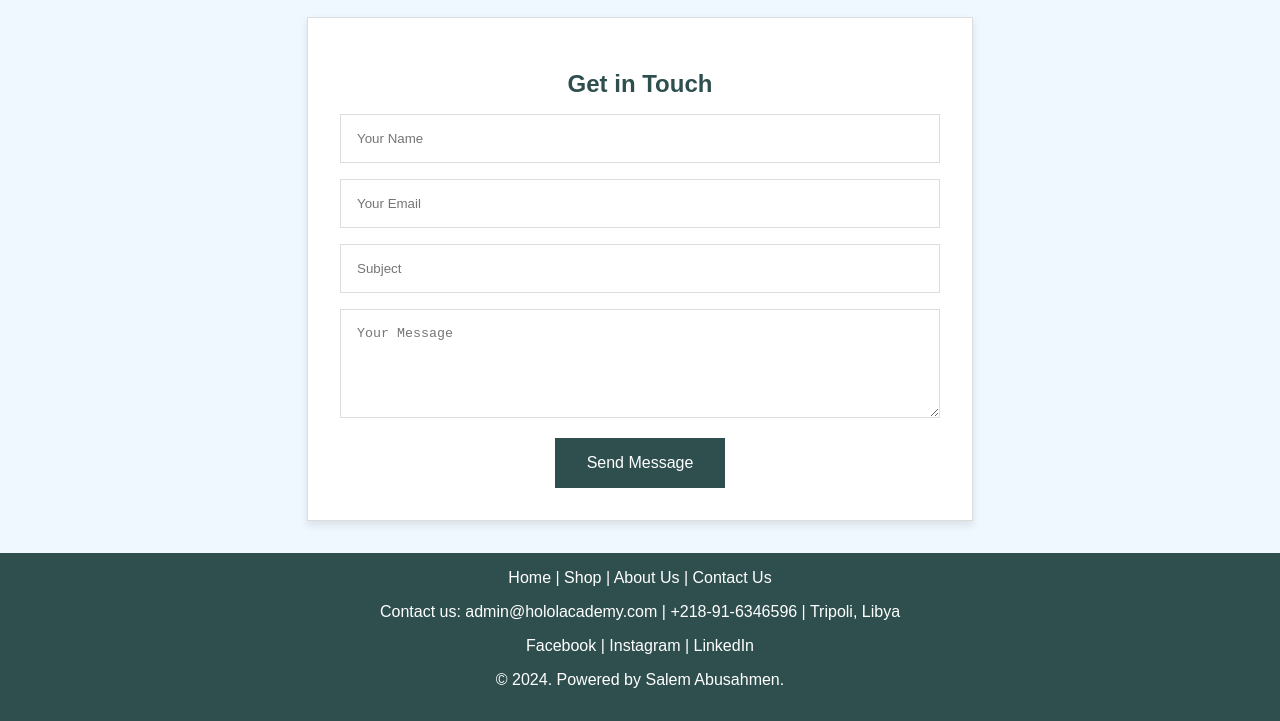
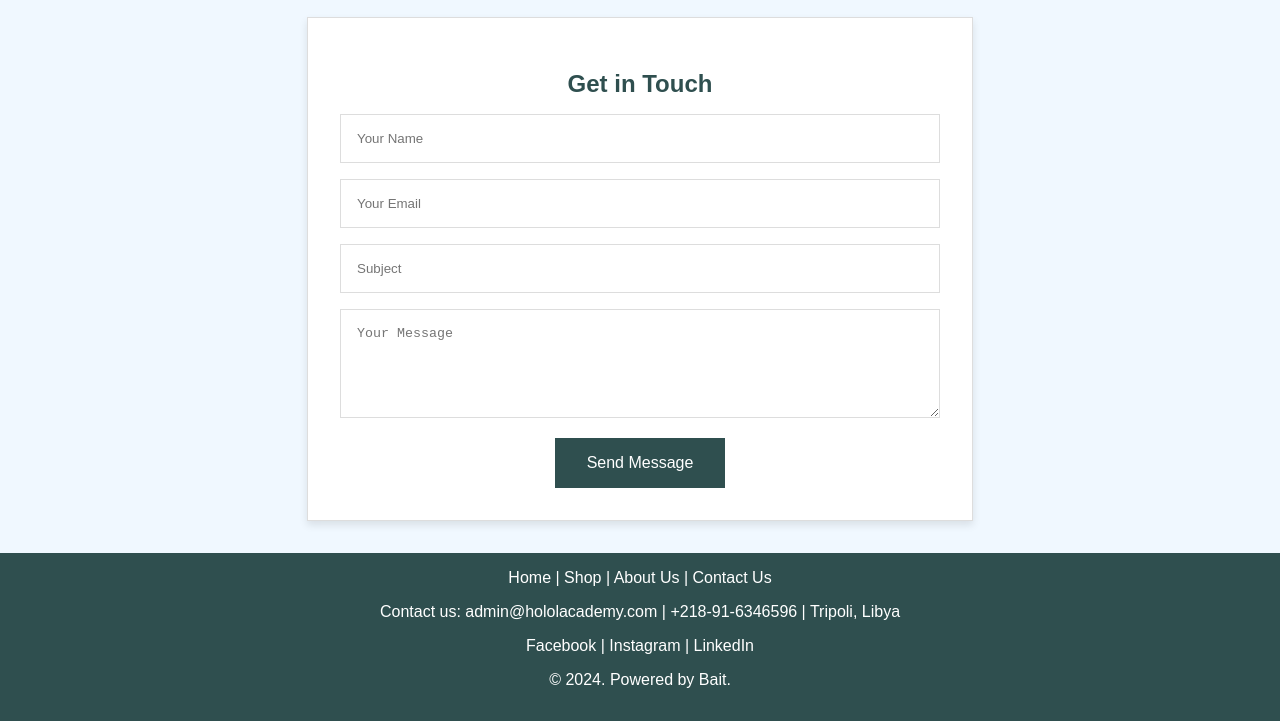
Before and after one commit to salemabu2005/Bait, a plain HTML site: page contact.html in a window 1280 px wide. Shown: the part 211-932 px from the top of the page. Drawn offline with Linux system fonts and the light colour scheme.

Commit message:
contact.html

```diff
--- a/contact.html
+++ b/contact.html
@@ -132,7 +132,7 @@
             <a href="https://www.instagram.com/hololacademy/?hl=en">Instagram</a> |
             <a href="https://ly.linkedin.com/company/hololacademy">LinkedIn</a>
         </p>
-        <p>&copy; 2024. Powered by Salem Abusahmen.</p>
+        <p>&copy; 2024. Powered by Bait.</p>
     </footer>
     <script>
         document.getElementById('contactForm').addEventListener('submit', function(event) {
```
